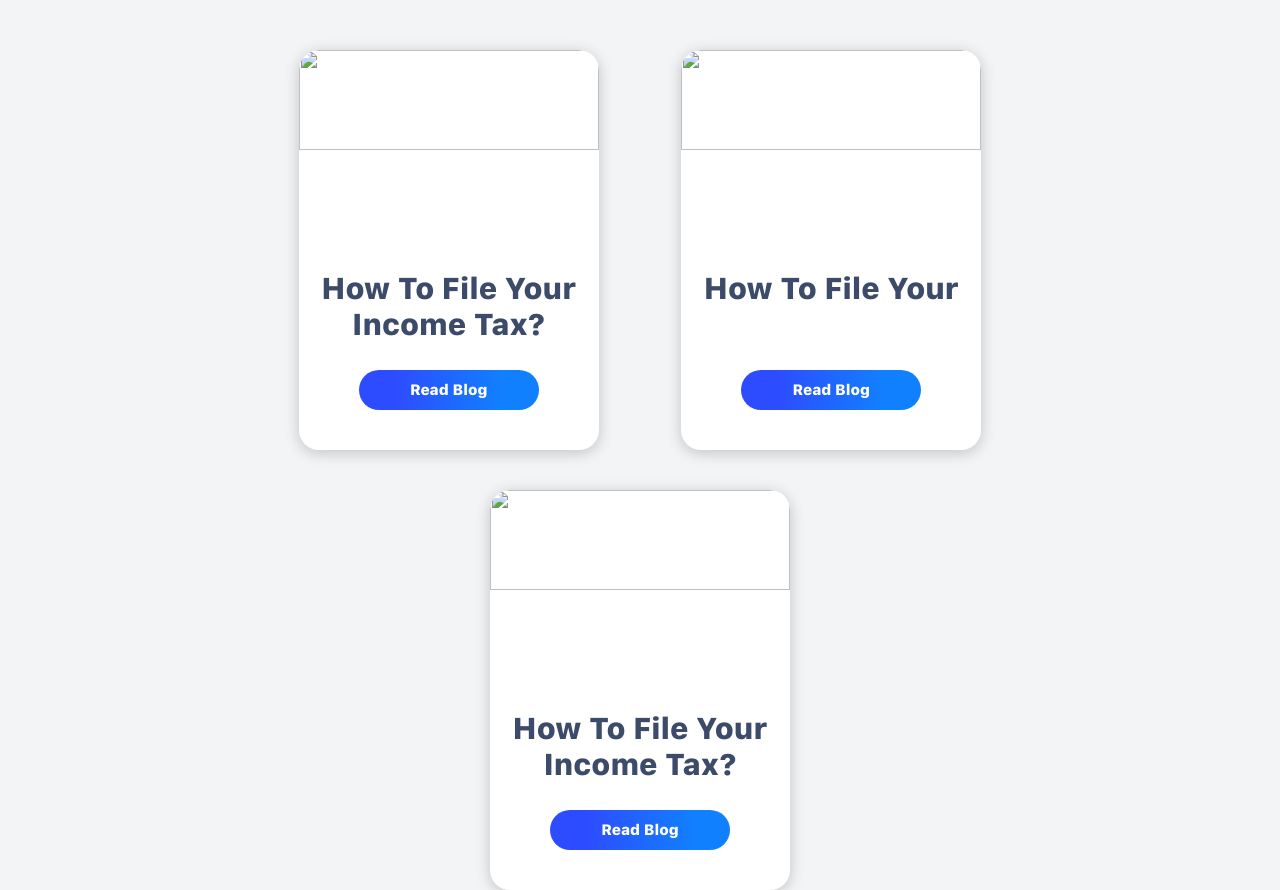
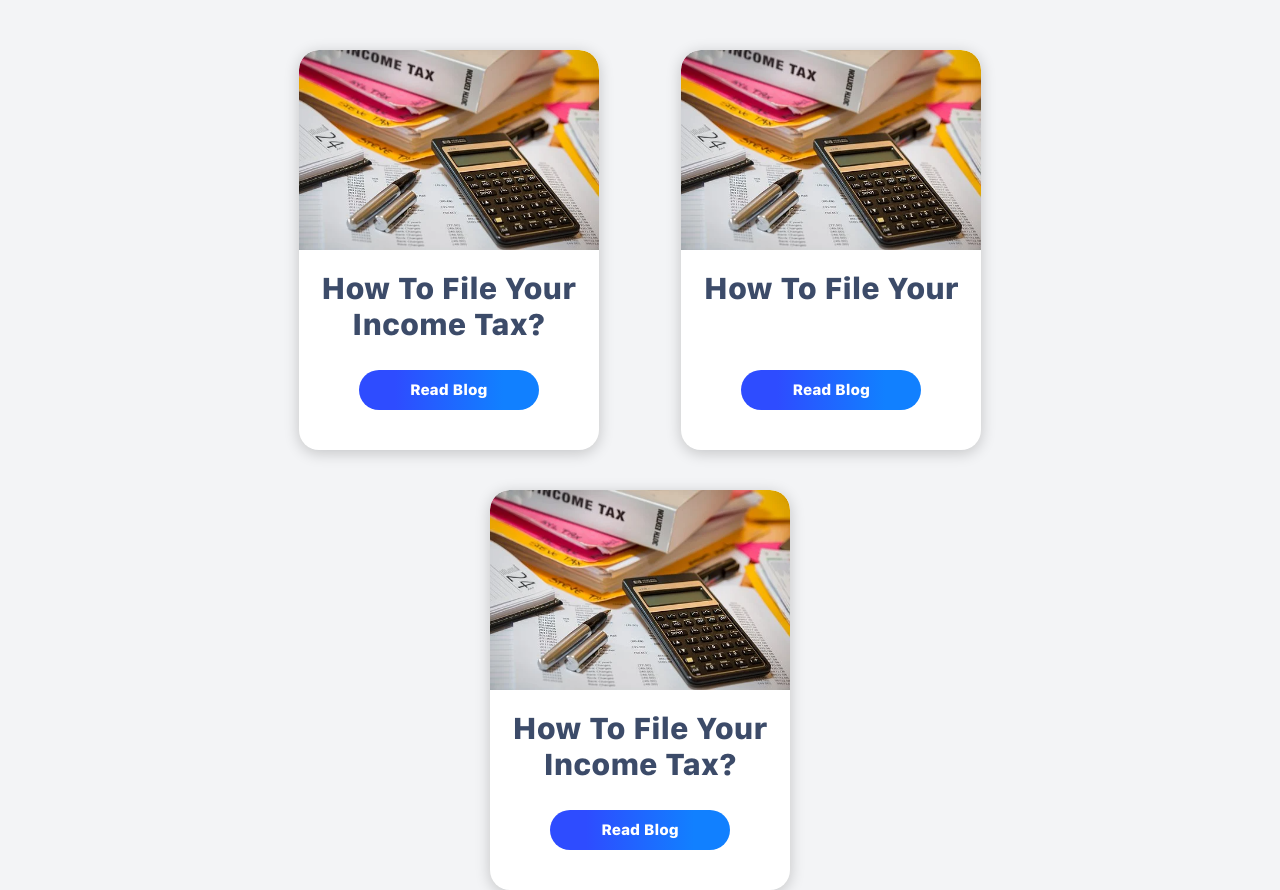
Before and after one commit to WebLynks/weblynks, a plain HTML site: page blog/blog.html in a window 1280 px wide. Shown: the part 800-1690 px from the top of the page. Drawn offline with nearby package versions, Linux system fonts and the light colour scheme.

Commit message:
added blog

```diff
--- a/blog/blog.html
+++ b/blog/blog.html
@@ -72,7 +72,7 @@
                 <ul>
                     <li>
                         <div>
-                            <img src = "BlogHeader.png">
+                            <img src = "../individual_blog/individual_blog.png">
                             <a><h1>How To File Your Income Tax?</h1></a>
                             <a href = "../individual_blog/individual_blog.html">
                                 <button>Read Blog</button>
@@ -81,14 +81,14 @@
                     </li>
                     <li>
                         <div>
-                            <img src = "BlogHeader.png">
+                            <img src = "../individual_blog/individual_blog.png">
                             <h1>How To File Your</h1>
                             <button>Read Blog</button>
                         </div>
                     </li>
                     <li>
                         <div>
-                            <img src = "BlogHeader.png">
+                            <img src = "../individual_blog/individual_blog.png">
                             <h1>How To File Your Income Tax?</h1>
                             <button>Read Blog</button>
                         </div>
```
Also changed, not shown: individual_blog/individual_blog.html (+2 -1 lines), individual_blog/individual_blog.png (added).
